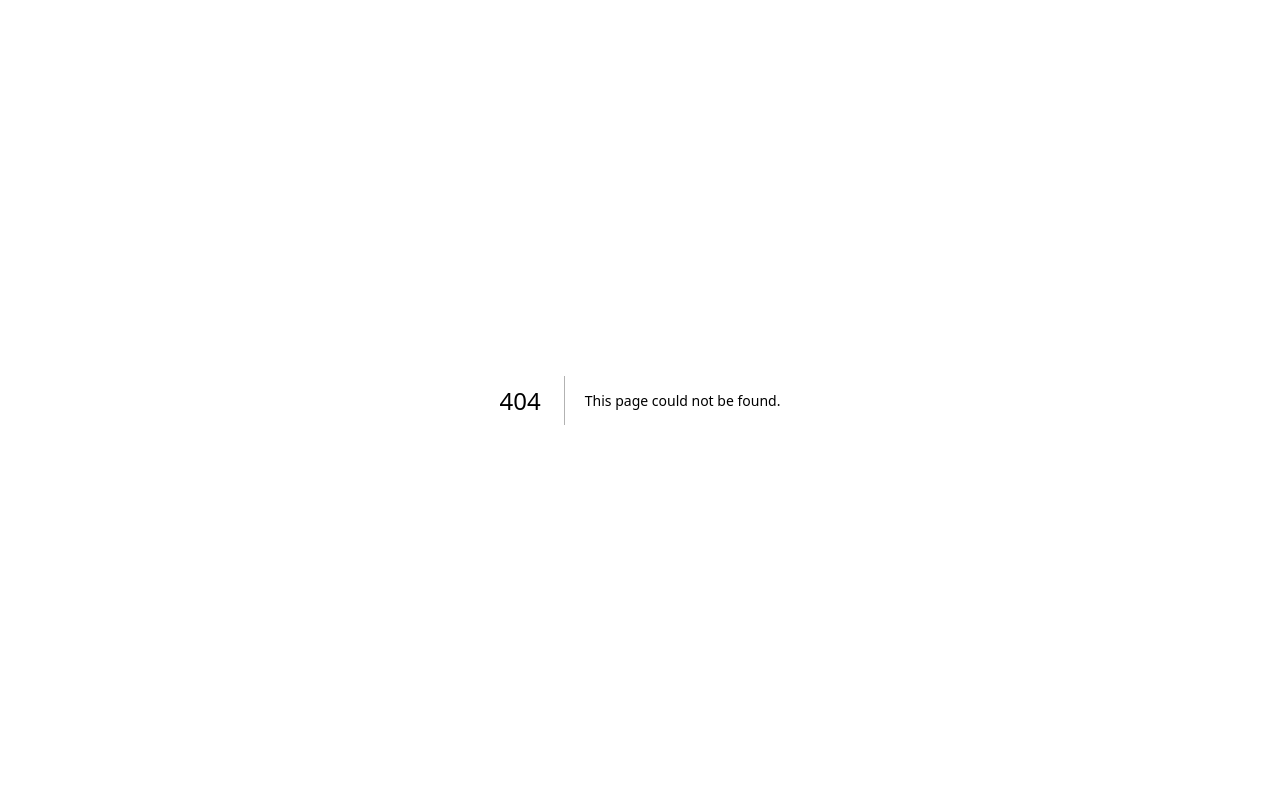
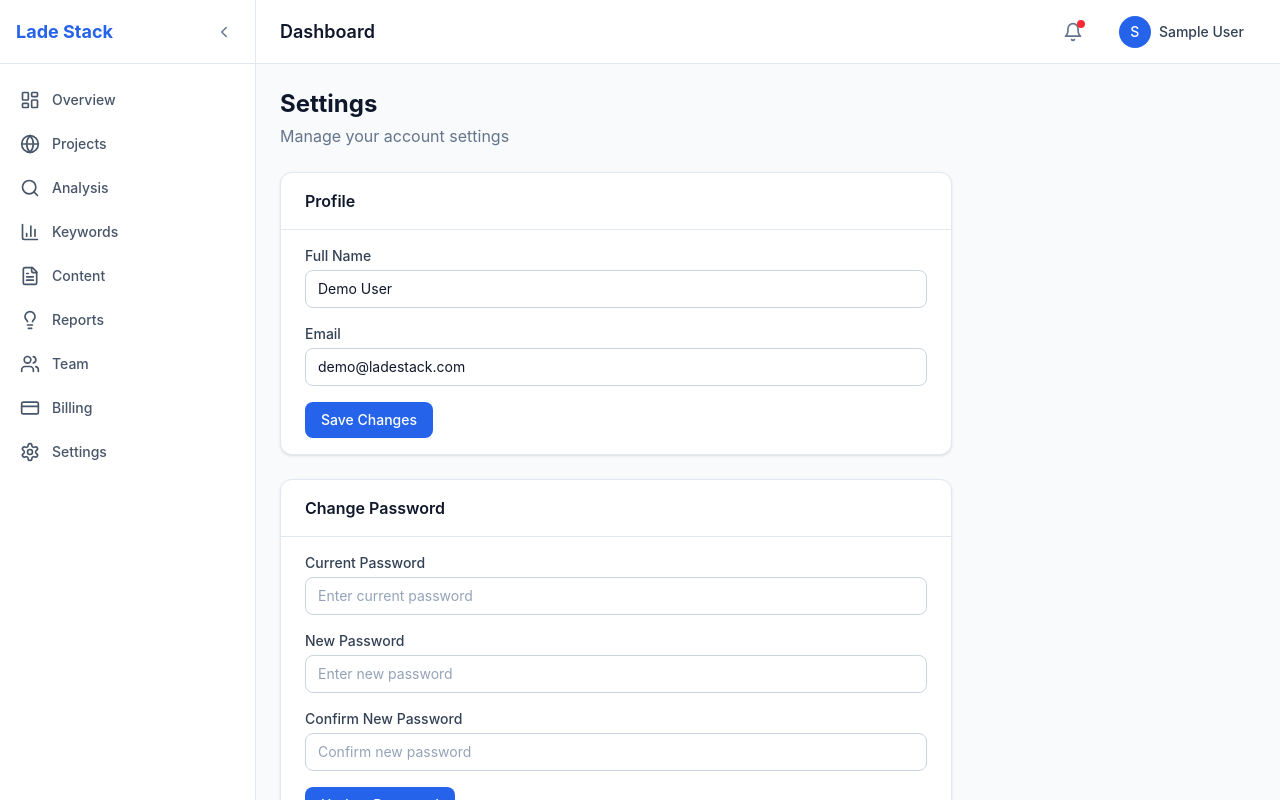
Before and after one commit to girishlade111/SEO-tool-AI, a Next.js app in the folder apps/web/: page /settings in a window 1280 px wide. Before the commit this address had no page. Built offline with nearby package versions, Linux system fonts and the light colour scheme; no server answers; sample sign-in values are in the browser's storage.

Commit message:
Please provide the list of files or the specific changes you would like me to summarize.

```diff
--- /dev/null
+++ b/apps/web/src/app/(dashboard)/settings/page.tsx
@@ -0,0 +1,89 @@
+'use client';
+
+import { useState } from 'react';
+import { Input } from '@/components/ui/input';
+import { Button } from '@/components/ui/button';
+import { Card, CardContent, CardHeader } from '@/components/ui/card';
+
+export default function SettingsPage() {
+  const [name, setName] = useState('Demo User');
+  const [email, setEmail] = useState('demo@ladestack.com');
+  const [saving, setSaving] = useState(false);
+  const [saved, setSaved] = useState(false);
+
+  async function handleSave(e: React.FormEvent) {
+    e.preventDefault();
+    setSaving(true);
+    await new Promise((r) => setTimeout(r, 1000));
+    setSaving(false);
+    setSaved(true);
+    setTimeout(() => setSaved(false), 3000);
+  }
+
+  return (
+    <div className="space-y-6 max-w-2xl">
+      <div>
+        <h2 className="text-2xl font-bold text-surface-900 dark:text-surface-100">Settings</h2>
+        <p className="text-surface-500 mt-1">Manage your account settings</p>
+      </div>
+
+      <Card>
+        <CardHeader>
+          <h3 className="font-semibold">Profile</h3>
+        </CardHeader>
+        <CardContent>
+          <form onSubmit={handleSave} className="space-y-4">
+            <Input
+              id="name"
+              label="Full Name"
+              value={name}
+              onChange={(e) => setName(e.target.value)}
+            />
+            <Input
+              id="email"
+              label="Email"
+              type="email"
+              value={email}
+              onChange={(e) => setEmail(e.target.value)}
+            />
+            <div className="flex items-center gap-3">
+              <Button type="submit" loading={saving}>
+                {saved ? 'Saved!' : 'Save Changes'}
+              </Button>
+            </div>
+          </form>
+        </CardContent>
+      </Card>
+
+      <Card>
+        <CardHeader>
+          <h3 className="font-semibold">Change Password</h3>
+        </CardHeader>
+        <CardContent>
+          <form className="space-y-4">
+            <Input
+              id="currentPassword"
+              label="Current Password"
+              type="password"
+              placeholder="Enter current password"
+            />
+            <Input
+              id="newPassword"
+              label="New Password"
+              type="password"
+              placeholder="Enter new password"
+              minLength={8}
+            />
+            <Input
+              id="confirmPassword"
+              label="Confirm New Password"
+              type="password"
+              placeholder="Confirm new password"
+            />
+            <Button type="submit">Update Password</Button>
+          </form>
+        </CardContent>
+      </Card>
+    </div>
+  );
+}
```
